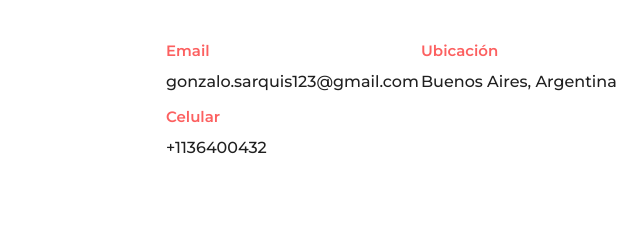
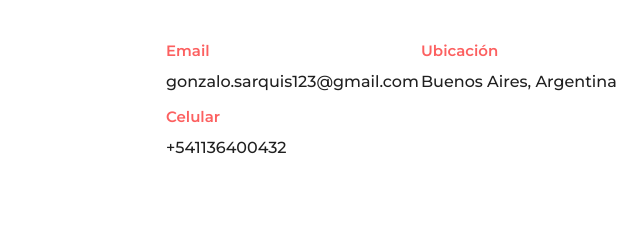
Before and after one commit to gonzalosarquis/zalo, a plain HTML site: page index.html in a window 1280 px wide. Shown: the part 6000-6240 px from the top of the page, 486-1126 px from the left. Drawn offline with nearby package versions, Linux system fonts and the light colour scheme.

Commit message:
Add files via upload

```diff
--- a/index.html
+++ b/index.html
@@ -451,7 +451,7 @@
                     <!-- Contact Info -->
                     <div class="contact-info mb-30">
                         <p>Celular</p>
-                        <a href="tel:+1136400432">+1136400432</a>
+                        <a href="tel:+541136400432">+541136400432</a>
                     </div>
                 </div>
                 <div class="col-12 col-md-6 col-lg-3">
```
